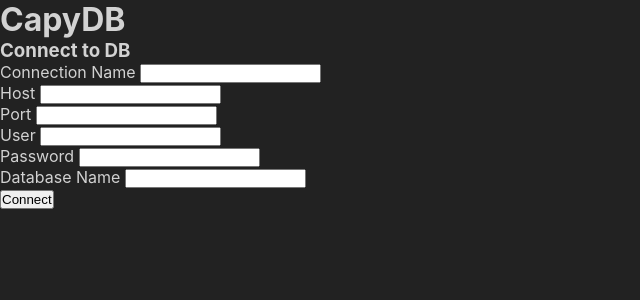
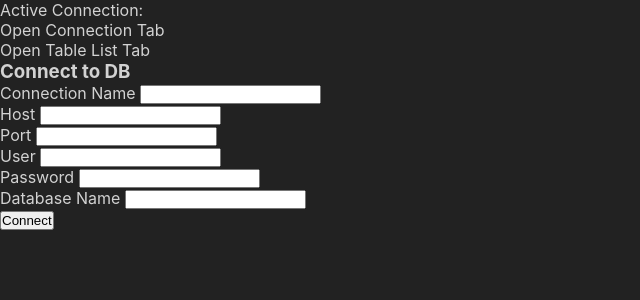
Before and after one commit to febrianamir/capydb, a Svelte app in the folder frontend/: page / in a window 1280 px wide. Shown: the top 300 px of the page, without its empty margins (0-640 px from the left). Built offline with nearby package versions, Linux system fonts and the light colour scheme; a web font is replaced by a local one.

Commit message:
feat: connection and table list tab

```diff
--- a/frontend/src/App.svelte
+++ b/frontend/src/App.svelte
@@ -1,111 +1,38 @@
 <script>
-  import { CreateConnection, GetTables } from "../wailsjs/go/usecase/Usecase";
-  let dbCredential = $state({
-    connection_name: "",
-    host: "",
-    port: "",
-    user: "",
-    password: "",
-    database_name: "",
-  });
+  import CreateConnection from "./components/connections/CreateConnection.svelte";
+  import TableList from "./components/tables/TableList.svelte";
+  import { dbCredential } from "./states/connection.svelte.js";
 
-  let isShowTableList = $state(false);
-  let tables = $state([]);
-
-  async function createConnection(e) {
-    e.preventDefault();
-
-    try {
-      await CreateConnection(dbCredential);
-      tables = await GetTables();
-      isShowTableList = true;
-    } catch (err) {
-      console.log("Failed to create connection:", err);
-    }
-  }
+  let openedPage = $state("CONNECTION");
 </script>
 
 <main>
-  <h1>CapyDB</h1>
-  <h3>Connect to DB</h3>
-  <form onsubmit={createConnection} class="connection-form">
-    <div class="connection-form-item">
-      <label for="connection_name" class="connection-form-label">
-        Connection Name
-      </label>
-      <input
-        class="connection-form-input"
-        type="text"
-        name="connection_name"
-        id="connection_name"
-        bind:value={dbCredential.connection_name}
-      />
+  <div>
+    Active Connection: {dbCredential.connection_name}
+    <div
+      onclick={() => {
+        openedPage = "CONNECTION";
+      }}
+    >
+      Open Connection Tab
     </div>
-    <div class="connection-form-item">
-      <label for="host" class="connection-form-label">Host</label>
-      <input
-        class="connection-form-input"
-        type="text"
-        name="host"
-        id="host"
-        bind:value={dbCredential.host}
-      />
+    <div
+      onclick={() => {
+        openedPage = "TABLE";
+      }}
+    >
+      Open Table List Tab
     </div>
-    <div class="connection-form-item">
-      <label for="port" class="connection-form-label">Port</label>
-      <input
-        class="connection-form-input"
-        type="text"
-        name="port"
-        id="port"
-        bind:value={dbCredential.port}
-      />
-    </div>
-    <div class="connection-form-item">
-      <label for="user" class="connection-form-label">User</label>
-      <input
-        class="connection-form-input"
-        type="text"
-        name="user"
-        id="user"
-        bind:value={dbCredential.user}
-      />
-    </div>
-    <div class="connection-form-item">
-      <label for="password" class="connection-form-label">Password</label>
-      <input
-        class="connection-form-input"
-        type="password"
-        name="password"
-        id="password"
-        bind:value={dbCredential.password}
-      />
-    </div>
-    <div class="connection-form-item">
-      <label for="database_name" class="connection-form-label">
-        Database Name
-      </label>
-      <input
-        class="connection-form-input"
-        type="text"
-        name="database_name"
-        id="database_name"
-        bind:value={dbCredential.database_name}
-      />
-    </div>
-    <div class="connection-form-footer">
-      <button type="submit" class="connection-btn-connect">Connect</button>
-    </div>
-  </form>
-  {#if isShowTableList}
-    {#if tables}
-      <div class="ul">
-        {#each tables as table}
-          <li>{table}</li>
-        {/each}
-      </div>
+  </div>
+
+  <div>
+    {#if openedPage === "CONNECTION"}
+      <CreateConnection />
     {/if}
-  {/if}
+    {#if openedPage === "TABLE"}
+      <TableList />
+    {/if}
+  </div>
 </main>
 
 <style>
--- /dev/null
+++ b/frontend/src/components/connections/CreateConnection.svelte
@@ -0,0 +1,87 @@
+<script>
+  import { CreateConnection } from "../../../wailsjs/go/usecase/Usecase.js";
+  import { dbCredential } from "../../states/connection.svelte.js";
+
+  async function createConnection(e) {
+    e.preventDefault();
+
+    try {
+      await CreateConnection(dbCredential);
+    } catch (err) {
+      console.log("Failed to create connection:", err);
+    }
+  }
+</script>
+
+<div>
+  <h3>Connect to DB</h3>
+  <form onsubmit={createConnection} class="connection-form">
+    <div class="connection-form-item">
+      <label for="connection_name" class="connection-form-label">
+        Connection Name
+      </label>
+      <input
+        class="connection-form-input"
+        type="text"
+        name="connection_name"
+        id="connection_name"
+        bind:value={dbCredential.connection_name}
+      />
+    </div>
+    <div class="connection-form-item">
+      <label for="host" class="connection-form-label">Host</label>
+      <input
+        class="connection-form-input"
+        type="text"
+        name="host"
+        id="host"
+        bind:value={dbCredential.host}
+      />
+    </div>
+    <div class="connection-form-item">
+      <label for="port" class="connection-form-label">Port</label>
+      <input
+        class="connection-form-input"
+        type="text"
+        name="port"
+        id="port"
+        bind:value={dbCredential.port}
+      />
+    </div>
+    <div class="connection-form-item">
+      <label for="user" class="connection-form-label">User</label>
+      <input
+        class="connection-form-input"
+        type="text"
+        name="user"
+        id="user"
+        bind:value={dbCredential.user}
+      />
+    </div>
+    <div class="connection-form-item">
+      <label for="password" class="connection-form-label">Password</label>
+      <input
+        class="connection-form-input"
+        type="password"
+        name="password"
+        id="password"
+        bind:value={dbCredential.password}
+      />
+    </div>
+    <div class="connection-form-item">
+      <label for="database_name" class="connection-form-label">
+        Database Name
+      </label>
+      <input
+        class="connection-form-input"
+        type="text"
+        name="database_name"
+        id="database_name"
+        bind:value={dbCredential.database_name}
+      />
+    </div>
+    <div class="connection-form-footer">
+      <button type="submit" class="connection-btn-connect">Connect</button>
+    </div>
+  </form>
+</div>
--- /dev/null
+++ b/frontend/src/components/tables/TableList.svelte
@@ -0,0 +1,27 @@
+<script>
+  import { onMount } from "svelte";
+  import { GetTables } from "../../../wailsjs/go/usecase/Usecase";
+
+  let isShowTableList = $state(false);
+  let tables = $state([]);
+
+  onMount(async () => {
+    try {
+      tables = await GetTables();
+      isShowTableList = true;
+    } catch (err) {
+      console.log("Failed to get table list:", err);
+    }
+  });
+</script>
+
+<h1>Table List</h1>
+{#if isShowTableList}
+  {#if tables}
+    <div class="ul">
+      {#each tables as table}
+        <li>{table}</li>
+      {/each}
+    </div>
+  {/if}
+{/if}
--- /dev/null
+++ b/frontend/src/states/connection.svelte.js
@@ -0,0 +1,8 @@
+export let dbCredential = $state({
+  connection_name: "",
+  host: "",
+  port: "",
+  user: "",
+  password: "",
+  database_name: "",
+});
```
